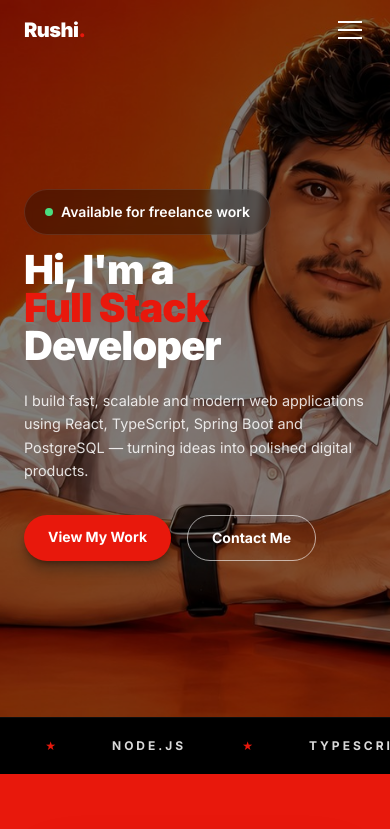
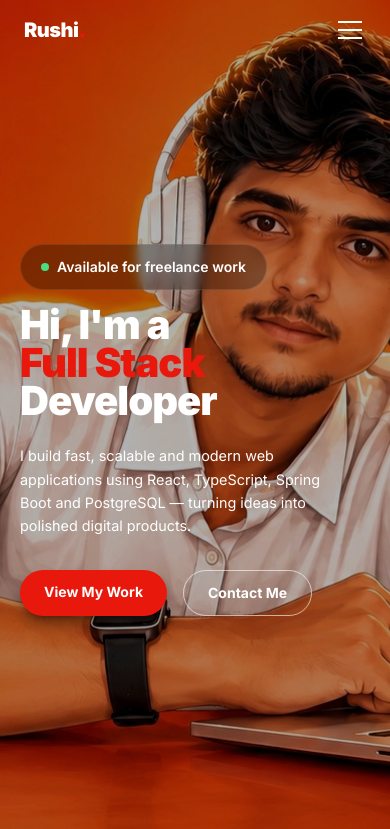
Before and after one commit to Rushijadhav1/Info_Protfolio, a React (Vite) app: page / in a window 390 px wide. Shown: the top 829 px of the page. Built offline with nearby package versions, Linux system fonts and the light colour scheme.

Commit message:
change in hero page

```diff
--- a/src/components/Hero.jsx
+++ b/src/components/Hero.jsx
@@ -15,23 +15,29 @@ export default function Hero() {
   return (
     <section
       id="hero"
-      className="relative h-[85vh] md:h-[90vh] w-full overflow-hidden flex items-center"
+      className="relative  min-h-screen md:h-[90vh] w-full overflow-hidden flex items-center"
     >
       {/* Background Image */}
-      <img
-        src={profileImg}
+      <img src={profileImg}
         alt="Rushikesh"
         draggable={false}
-        className="absolute inset-0 w-full h-full object-cover object-top md:object-center select-none"
+        className="
+    absolute inset-0
+    w-full h-full
+    object-cover
+    object-[55%_center]
+    md:object-center
+    select-none
+  "
       />
 
       {/* Dark Overlay */}
-      <div className="absolute inset-0 bg-black/50" />
+      <div className="absolute inset-0 bg-black/30" />
 
       {/* Content */}
       <div
         ref={ref}
-        className="reveal relative z-20 w-full px-6 md:px-16 lg:px-24 pt-20 pb-12"
+        className="reveal relative z-20 w-full max-w-[95%] sm:max-w-[80%] px-5 md:px-16 lg:px-24 pt-16 pb-12"
       >
         {/* Badge */}
         <div className="inline-flex items-center gap-2 bg-black/30 backdrop-blur-sm border border-white/10 rounded-full px-5 py-3 mb-4">
@@ -47,7 +53,7 @@ export default function Hero() {
 
         {/* Heading */}
         <h1
-          className="font-black text-white leading-[0.95] tracking-tight max-w-3xl"
+          className="font-black text-white leading-[0.95] tracking-tight max-w-3xl text-[2.8rem] sm:text-[3.5rem]  md:text-[5rem]"
           style={{ fontSize: "clamp(2.5rem, 5vw, 5rem)" }}
         >
           Hi, I'm a
@@ -57,7 +63,7 @@ export default function Hero() {
 
         {/* Description */}
         <p
-          className="text-white/85 leading-relaxed max-w-xl mt-6"
+          className="text-white leading-relaxed max-w-xl mt-6"
           style={{ fontSize: "clamp(0.9rem, 1vw, 1rem)" }}
         >
           I build fast, scalable and modern web applications using React,
@@ -81,8 +87,6 @@ export default function Hero() {
             Contact Me
           </a>
         </div>
-
-
       </div>
     </section>
   );
```
